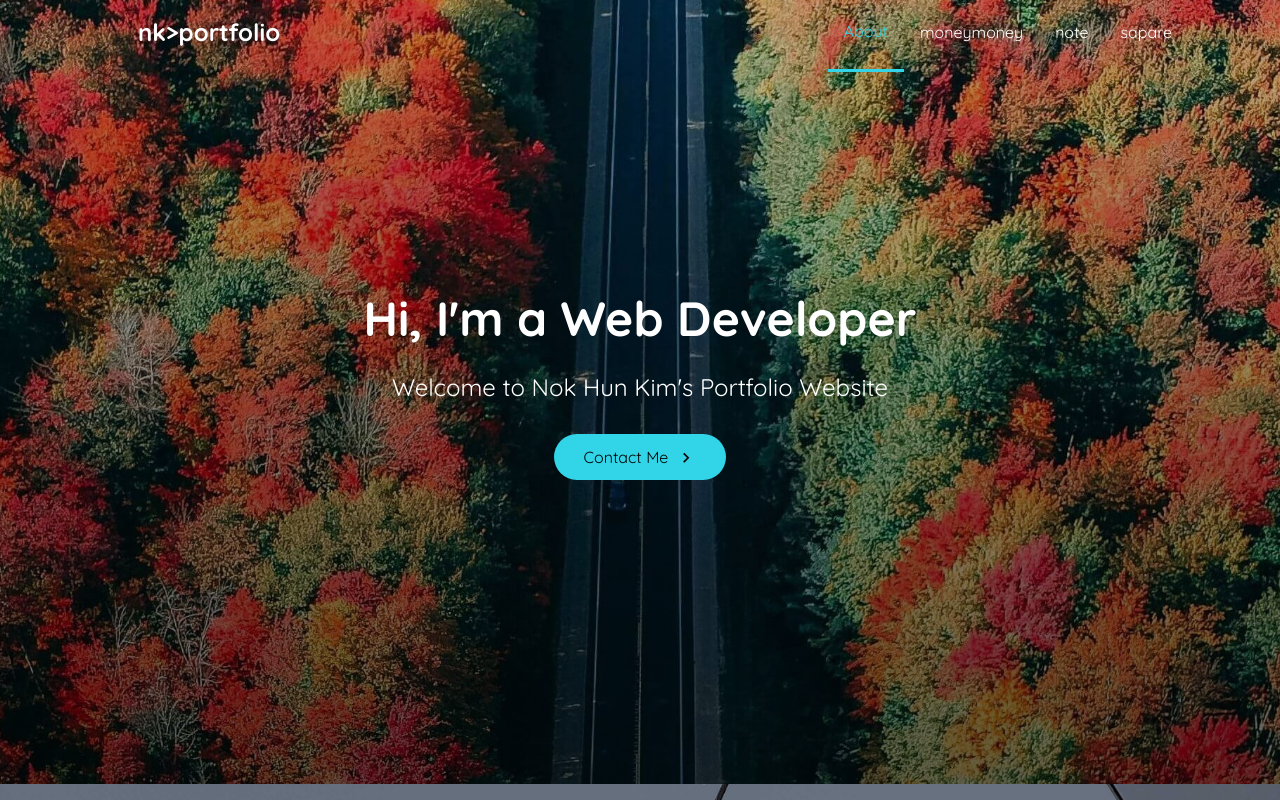
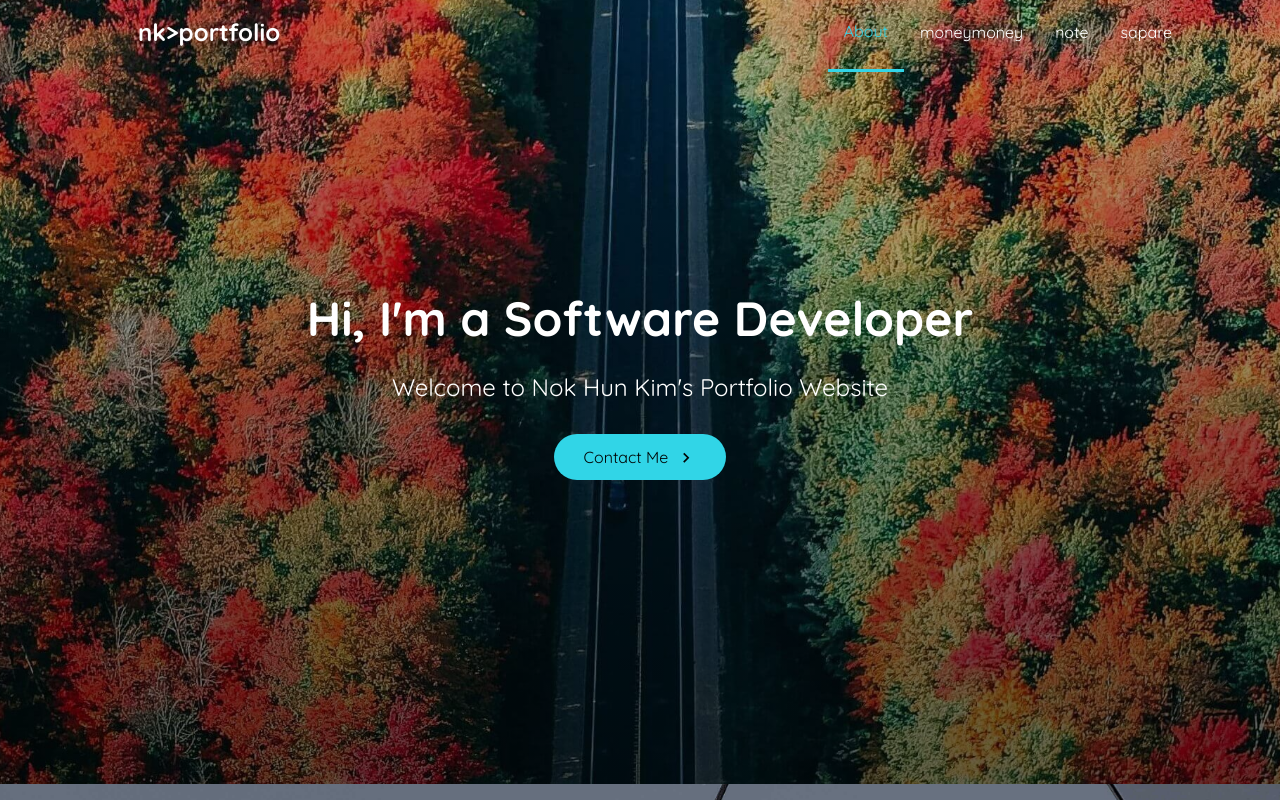
Before and after one commit to nokun13/nokun13.github.io, a React (Create React App) app: page / in a window 1280 px wide. Shown: the top 800 px of the page. Built offline with nearby package versions, Linux system fonts and the light colour scheme; no server answers.

Commit message:
2020-12-21 changed HeroSection content

```diff
--- a/src/components/HeroSection/index.js
+++ b/src/components/HeroSection/index.js
@@ -36,7 +36,7 @@ const HeroSection = () => {
             </HeroBg>
             <HeroContent>
                 <HeroH1 style={{ transform: `translateX(${offsetY * -0.2}px)`}}>
-                Hi, I'm a Web Developer</HeroH1>
+                Hi, I'm a Software Developer</HeroH1>
                 <HeroP style={{ transform: `translateX(${offsetY * 0.2}px)`}}>
                     Welcome to Nok Hun Kim's Portfolio Website
                 </HeroP>
```
Also changed, not shown: 6 other files (tests, documents, lock files or other folders).
